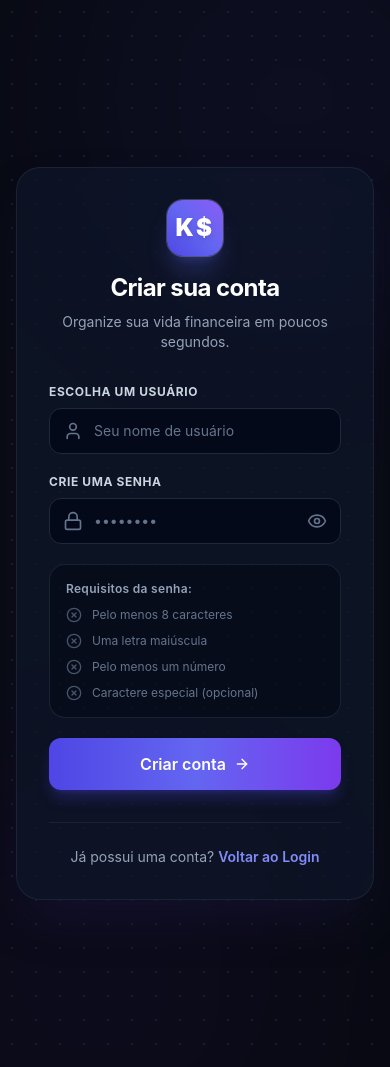
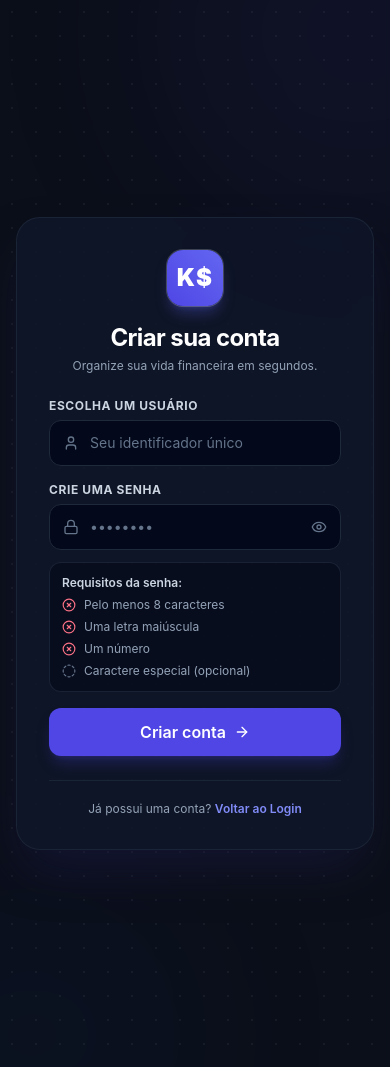
Before and after one commit to klayvertnext/controle-financeiro-python, a Flask app: page /cadastro in a window 390 px wide. Run offline with Flask 3, Linux system fonts and the light colour scheme; some libraries are stand-ins or nearby versions.

Commit message:
polish: refinamento visual sênior nas telas de login e cadastro

```diff
--- a/templates/cadastro.html
+++ b/templates/cadastro.html
@@ -3,7 +3,7 @@
 <head>
   <meta charset="UTF-8">
   <meta name="viewport" content="width=device-width, initial-scale=1.0">
-  <title>Criar Conta - K$ Financeiro</title>
+  <title>Cadastro - K$ Financeiro</title>
 
   <script src="https://cdn.tailwindcss.com"></script>
   <script src="https://unpkg.com/lucide@latest"></script>
@@ -15,23 +15,19 @@
         extend: {
           colors: {
             brand: {
-              50: '#eep2ff',
-              100: '#e0e7ff',
-              400: '#818cf8',
               500: '#6366f1',
               600: '#4f46e5',
-              700: '#4338ca',
             }
           },
           animation: {
-            'fade-in': 'fadeIn 0.25s ease-out forwards',
-            'card-entry': 'cardEntry 0.35s cubic-bezier(0.16, 1, 0.3, 1) forwards',
-            'glow-pulse': 'glowPulse 6s ease-in-out infinite alternate',
+            'fade-in': 'fadeIn 0.3s ease-out forwards',
+            'card-entry': 'cardEntry 0.4s cubic-bezier(0.16, 1, 0.3, 1) forwards',
+            'glow-pulse': 'glowPulse 8s ease-in-out infinite alternate',
           },
           keyframes: {
             fadeIn: { '0%': { opacity: '0' }, '100%': { opacity: '1' } },
-            cardEntry: { '0%': { opacity: '0', transform: 'translateY(16px) scale(0.98)' }, '100%': { opacity: '1', transform: 'translateY(0) scale(1)' } },
-            glowPulse: { '0%': { opacity: '0.25', transform: 'scale(1)' }, '100%': { opacity: '0.45', transform: 'scale(1.08)' } }
+            cardEntry: { '0%': { opacity: '0', transform: 'translateY(12px) scale(0.99)' }, '100%': { opacity: '1', transform: 'translateY(0) scale(1)' } },
+            glowPulse: { '0%': { opacity: '0.2', transform: 'scale(1)' }, '100%': { opacity: '0.4', transform: 'scale(1.06)' } }
           }
         }
       }
@@ -40,123 +36,114 @@
 
   <style>
     body {
-      background-color: #080a11;
-      font-family: -apple-system, BlinkMacSystemFont, "Segoe UI", Roboto, "Helvetica Neue", Arial, sans-serif;
+      background-color: #0b0f19;
+      font-family: -apple-system, BlinkMacSystemFont, "Segoe UI", Roboto, sans-serif;
     }
-    .bg-dots {
-      background-image: radial-gradient(rgba(255, 255, 255, 0.07) 1px, transparent 1px);
+    .bg-grid {
+      background-image: radial-gradient(rgba(255, 255, 255, 0.05) 1px, transparent 1px);
       background-size: 24px 24px;
     }
   </style>
 </head>
-<body class="min-h-screen text-slate-100 flex items-center justify-center p-4 sm:p-6 relative overflow-x-hidden antialiased select-none bg-dots animate-fade-in">
+<body class="min-h-screen text-slate-100 flex items-center justify-center p-4 relative overflow-hidden bg-grid animate-fade-in">
 
   <div class="fixed inset-0 pointer-events-none z-0 overflow-hidden">
-    <div class="absolute -top-32 -right-32 w-[28rem] h-[28rem] bg-indigo-600/20 rounded-full blur-[120px] animate-glow-pulse"></div>
-    <div class="absolute -bottom-32 -left-32 w-[28rem] h-[28rem] bg-violet-600/15 rounded-full blur-[120px] animate-glow-pulse" style="animation-delay: 3s;"></div>
+    <div class="absolute -top-40 -right-40 w-96 h-96 bg-indigo-600/20 rounded-full blur-[100px] animate-glow-pulse"></div>
+    <div class="absolute -bottom-40 -left-40 w-96 h-96 bg-blue-600/15 rounded-full blur-[100px] animate-glow-pulse" style="animation-delay: 4s;"></div>
   </div>
 
-  <main class="w-full max-w-md bg-slate-900/70 backdrop-blur-2xl border border-slate-800/80 rounded-3xl shadow-2xl shadow-indigo-950/40 p-8 sm:p-10 relative z-10 animate-card-entry transition-all duration-300">
+  <main class="w-full max-w-md bg-slate-900/80 backdrop-blur-xl border border-slate-800/80 rounded-3xl shadow-2xl shadow-indigo-950/50 p-8 sm:p-10 relative z-10 animate-card-entry">
 
-    <header class="text-center mb-8">
-      <div class="inline-relative mb-4 group">
-        <div class="inline-flex items-center justify-center w-14 h-14 rounded-2xl bg-gradient-to-tr from-indigo-600 via-indigo-500 to-violet-500 shadow-xl shadow-indigo-500/25 ring-1 ring-white/20 transition-all duration-300 group-hover:scale-105 group-hover:shadow-indigo-500/40">
-          <span class="text-2xl font-black text-white tracking-widest drop-shadow-md">K$</span>
+    <header class="text-center mb-6">
+      <div class="inline-flex items-center justify-center w-14 h-14 rounded-2xl bg-gradient-to-tr from-indigo-600 to-indigo-500 shadow-lg shadow-indigo-500/30 ring-1 ring-white/20 mb-4 transition-transform duration-300 hover:scale-105">
+        <span class="text-2xl font-black text-white tracking-wider">K$</span>
       </div>
-      </div>
-      <h1 class="text-2xl sm:text-3xl font-bold tracking-tight text-white mb-2">Criar sua conta</h1>
-      <p class="text-slate-400 text-sm">Organize sua vida financeira em poucos segundos.</p>
+      <h1 class="text-2xl font-bold tracking-tight text-white mb-1">Criar sua conta</h1>
+      <p class="text-slate-400 text-xs sm:text-sm">Organize sua vida financeira em segundos.</p>
     </header>
 
-    <div id="errorMessage" class="hidden mb-5 p-3.5 bg-rose-500/10 border border-rose-500/30 rounded-xl text-rose-400 text-xs text-center font-medium animate-fade-in"></div>
+    <div id="errorMessage" class="hidden mb-4 p-3.5 bg-rose-500/10 border border-rose-500/30 rounded-xl text-rose-400 text-xs text-center font-medium animate-fade-in"></div>
 
-    <form id="registerForm" class="space-y-5">
+    <form id="cadastroForm" class="space-y-4">
 
-      <div class="space-y-2">
-        <label for="username" class="block text-xs uppercase font-bold text-slate-300 tracking-wider">Escolha um Usuário</label>
+      <div>
+        <label for="username" class="block text-xs uppercase font-bold text-slate-300 tracking-wider mb-1.5">Escolha um usuário</label>
         <div class="relative group">
-          <div class="absolute inset-y-0 left-0 pl-3.5 flex items-center pointer-events-none text-slate-500 group-focus-within:text-indigo-400 transition-colors duration-200">
-            <i data-lucide="user" class="w-5 h-5"></i>
+          <div class="absolute inset-y-0 left-0 pl-3.5 flex items-center pointer-events-none text-slate-500 group-focus-within:text-indigo-400 transition-colors">
+            <i data-lucide="user" class="w-4 h-4"></i>
           </div>
           <input
             type="text"
             id="username"
-            name="username"
             required
             autocomplete="username"
-            placeholder="Seu nome de usuário"
-            class="w-full pl-11 pr-4 py-3 bg-slate-950/70 border border-slate-800 rounded-xl text-slate-100 placeholder-slate-500 focus:outline-none focus:border-indigo-500 focus:ring-2 focus:ring-indigo-500/25 transition-all duration-200 text-sm hover:border-slate-700"
+            placeholder="Seu identificador único"
+            class="w-full pl-10 pr-4 py-3 bg-slate-950/80 border border-slate-800 hover:border-slate-700 rounded-xl text-slate-100 placeholder-slate-500 focus:outline-none focus:border-indigo-500 focus:ring-2 focus:ring-indigo-500/20 transition-all text-sm"
           >
         </div>
       </div>
 
-      <div class="space-y-2">
-        <label for="password" class="block text-xs uppercase font-bold text-slate-300 tracking-wider">Crie uma Senha</label>
+      <div>
+        <label for="password" class="block text-xs uppercase font-bold text-slate-300 tracking-wider mb-1.5">Crie uma senha</label>
         <div class="relative group">
-          <div class="absolute inset-y-0 left-0 pl-3.5 flex items-center pointer-events-none text-slate-500 group-focus-within:text-indigo-400 transition-colors duration-200">
-            <i data-lucide="lock" class="w-5 h-5"></i>
+          <div class="absolute inset-y-0 left-0 pl-3.5 flex items-center pointer-events-none text-slate-500 group-focus-within:text-indigo-400 transition-colors">
+            <i data-lucide="lock" class="w-4 h-4"></i>
           </div>
           <input
             type="password"
             id="password"
-            name="password"
             required
             autocomplete="new-password"
             placeholder="••••••••"
-            class="w-full pl-11 pr-11 py-3 bg-slate-950/70 border border-slate-800 rounded-xl text-slate-100 placeholder-slate-500 focus:outline-none focus:border-indigo-500 focus:ring-2 focus:ring-indigo-500/25 transition-all duration-200 text-sm hover:border-slate-700"
+            class="w-full pl-10 pr-10 py-3 bg-slate-950/80 border border-slate-800 hover:border-slate-700 rounded-xl text-slate-100 placeholder-slate-500 focus:outline-none focus:border-indigo-500 focus:ring-2 focus:ring-indigo-500/20 transition-all text-sm"
           >
           <button
             type="button"
             id="togglePassword"
             tabindex="-1"
-            class="absolute inset-y-0 right-0 pr-3.5 flex items-center text-slate-500 hover:text-slate-300 focus:outline-none transition-colors duration-200"
-            aria-label="Mostrar ou ocultar senha"
+            class="absolute inset-y-0 right-0 pr-3.5 flex items-center text-slate-500 hover:text-slate-300 transition-colors"
           >
-            <i data-lucide="eye" id="eyeIcon" class="w-5 h-5"></i>
+            <i data-lucide="eye" id="eyeIcon" class="w-4 h-4"></i>
           </button>
         </div>
-      </div>
 
-      <div class="bg-slate-950/50 border border-slate-800/80 rounded-2xl p-4 space-y-2.5">
-        <p class="text-xs font-semibold text-slate-400 tracking-wide mb-1">Requisitos da senha:</p>
-
-        <div id="req-length" class="flex items-center space-x-2.5 text-xs text-slate-500 transition-all duration-200">
-          <i data-lucide="x-circle" class="w-4 h-4 text-slate-600 status-icon"></i>
+        <div id="passwordRequirements" class="mt-3 p-3 bg-slate-950/50 border border-slate-800/80 rounded-xl space-y-1.5 text-xs text-slate-400">
+          <p class="font-semibold text-slate-300 mb-1">Requisitos da senha:</p>
+          <div id="req-length" class="flex items-center space-x-2 transition-colors">
+            <i data-lucide="x-circle" class="w-3.5 h-3.5 text-rose-400 icon-status"></i>
             <span>Pelo menos 8 caracteres</span>
           </div>
-
-        <div id="req-uppercase" class="flex items-center space-x-2.5 text-xs text-slate-500 transition-all duration-200">
-          <i data-lucide="x-circle" class="w-4 h-4 text-slate-600 status-icon"></i>
+          <div id="req-upper" class="flex items-center space-x-2 transition-colors">
+            <i data-lucide="x-circle" class="w-3.5 h-3.5 text-rose-400 icon-status"></i>
             <span>Uma letra maiúscula</span>
           </div>
-
-        <div id="req-number" class="flex items-center space-x-2.5 text-xs text-slate-500 transition-all duration-200">
-          <i data-lucide="x-circle" class="w-4 h-4 text-slate-600 status-icon"></i>
-          <span>Pelo menos um número</span>
+          <div id="req-number" class="flex items-center space-x-2 transition-colors">
+            <i data-lucide="x-circle" class="w-3.5 h-3.5 text-rose-400 icon-status"></i>
+            <span>Um número</span>
           </div>
-
-        <div id="req-special" class="flex items-center space-x-2.5 text-xs text-slate-500 transition-all duration-200">
-          <i data-lucide="x-circle" class="w-4 h-4 text-slate-600 status-icon"></i>
+          <div id="req-special" class="flex items-center space-x-2 transition-colors">
+            <i data-lucide="circle-dashed" class="w-3.5 h-3.5 text-slate-500 icon-status"></i>
             <span>Caractere especial (opcional)</span>
+          </div>
         </div>
       </div>
 
       <button
         type="submit"
         id="submitBtn"
-        class="w-full mt-2 py-3.5 px-4 bg-gradient-to-r from-indigo-600 via-indigo-500 to-violet-600 hover:from-indigo-500 hover:to-violet-500 text-white font-semibold rounded-xl shadow-lg shadow-indigo-600/30 hover:shadow-indigo-600/40 transition-all duration-200 active:scale-[0.98] focus:outline-none focus:ring-2 focus:ring-indigo-400 focus:ring-offset-2 focus:ring-offset-slate-900 flex items-center justify-center space-x-2 disabled:opacity-75 disabled:cursor-not-allowed group"
+        class="w-full mt-2 py-3 px-4 bg-indigo-600 hover:bg-indigo-500 text-white font-semibold rounded-xl shadow-lg shadow-indigo-600/25 transition-all duration-200 active:scale-[0.98] focus:outline-none focus:ring-2 focus:ring-indigo-400 flex items-center justify-center space-x-2 disabled:opacity-75 disabled:cursor-not-allowed group"
       >
         <span id="btnText">Criar conta</span>
         <i data-lucide="arrow-right" id="btnIcon" class="w-4 h-4 transition-transform duration-200 group-hover:translate-x-1"></i>
-        <div id="btnSpinner" class="hidden w-5 h-5 border-2 border-white/30 border-t-white rounded-full animate-spin"></div>
+        <div id="btnSpinner" class="hidden w-4 h-4 border-2 border-white/30 border-t-white rounded-full animate-spin"></div>
       </button>
 
     </form>
 
-    <footer class="mt-8 pt-6 border-t border-slate-800/80 text-center">
-      <p class="text-sm text-slate-400">
+    <footer class="mt-6 pt-5 border-t border-slate-800/80 text-center">
+      <p class="text-xs sm:text-sm text-slate-400">
         Já possui uma conta?
-        <a href="/login" class="font-semibold text-indigo-400 hover:text-indigo-300 transition-colors duration-200 underline-offset-4 hover:underline">
+        <a href="/login" class="font-semibold text-indigo-400 hover:text-indigo-300 transition-colors underline-offset-4 hover:underline">
           Voltar ao Login
         </a>
       </p>
@@ -167,7 +154,7 @@
   <script>
     lucide.createIcons();
 
-    // Toggle Mostrar/Ocultar Senha
+    // Toggle de Senha
     const togglePassword = document.getElementById('togglePassword');
     const passwordInput = document.getElementById('password');
     const eyeIcon = document.getElementById('eyeIcon');
@@ -181,38 +168,47 @@
 
     // Validação Dinâmica da Senha
     const reqLength = document.getElementById('req-length');
-    const reqUppercase = document.getElementById('req-uppercase');
+    const reqUpper = document.getElementById('req-upper');
     const reqNumber = document.getElementById('req-number');
     const reqSpecial = document.getElementById('req-special');
 
-    function updateRequirement(element, isValid) {
-      const icon = element.querySelector('.status-icon');
+    function updateRequirement(el, isValid, isOptional = false) {
+      const icon = el.querySelector('i');
       if (isValid) {
-        element.classList.remove('text-slate-500');
-        element.classList.add('text-emerald-400', 'font-medium');
+        el.classList.remove('text-slate-400', 'text-rose-400');
+        el.classList.add('text-emerald-400', 'font-medium');
         icon.setAttribute('data-lucide', 'check-circle-2');
-        icon.classList.remove('text-slate-600');
-        icon.classList.add('text-emerald-400');
+        icon.className = "w-3.5 h-3.5 text-emerald-400 icon-status";
       } else {
-        element.classList.remove('text-emerald-400', 'font-medium');
-        element.classList.add('text-slate-500');
+        el.classList.remove('text-emerald-400', 'font-medium');
+        if (isOptional) {
+          el.classList.add('text-slate-400');
+          icon.setAttribute('data-lucide', 'circle-dashed');
+          icon.className = "w-3.5 h-3.5 text-slate-500 icon-status";
+        } else {
+          el.classList.add('text-slate-400');
           icon.setAttribute('data-lucide', 'x-circle');
-        icon.classList.remove('text-emerald-400');
-        icon.classList.add('text-slate-600');
+          icon.className = "w-3.5 h-3.5 text-rose-400 icon-status";
+        }
       }
       lucide.createIcons();
     }
 
     passwordInput.addEventListener('input', (e) => {
       const val = e.target.value;
-      updateRequirement(reqLength, val.length >= 8);
-      updateRequirement(reqUppercase, /[A-Z]/.test(val));
-      updateRequirement(reqNumber, /[0-9]/.test(val));
-      updateRequirement(reqSpecial, /[^A-Za-z0-9]/.test(val));
+      const hasLength = val.length >= 8;
+      const hasUpper = /[A-Z]/.test(val);
+      const hasNumber = /[0-9]/.test(val);
+      const hasSpecial = /[^A-Za-z0-9]/.test(val);
+
+      updateRequirement(reqLength, hasLength);
+      updateRequirement(reqUpper, hasUpper);
+      updateRequirement(reqNumber, hasNumber);
+      updateRequirement(reqSpecial, hasSpecial, val.length === 0);
     });
 
-    // Envio com chaves 'usuario' e 'senha' para casar com o Python
-    const form = document.getElementById('registerForm');
+    // Submissão do Formulário
+    const form = document.getElementById('cadastroForm');
     const submitBtn = document.getElementById('submitBtn');
     const btnText = document.getElementById('btnText');
     const btnIcon = document.getElementById('btnIcon');
@@ -222,47 +218,50 @@
     form.addEventListener('submit', async (e) => {
       e.preventDefault();
 
+      const passVal = passwordInput.value;
+      if (passVal.length < 8 || !/[A-Z]/.test(passVal) || !/[0-9]/.test(passVal)) {
+        errorMessage.textContent = 'A senha não atende aos requisitos mínimos de segurança.';
+        errorMessage.classList.remove('hidden');
+        return;
+      }
+
       errorMessage.classList.add('hidden');
       submitBtn.disabled = true;
       btnText.textContent = "Criando conta...";
       if (btnIcon) btnIcon.classList.add('hidden');
       btnSpinner.classList.remove('hidden');
 
-      const usuarioVal = document.getElementById('username').value.trim();
-      const senhaVal = passwordInput.value;
+      const userVal = document.getElementById('username').value.trim();
 
       try {
         const response = await fetch('/cadastro', {
           method: 'POST',
-          headers: {
-            'Content-Type': 'application/json'
-          },
-          body: JSON.stringify({ usuario: usuarioVal, senha: senhaVal })
+          headers: { 'Content-Type': 'application/json' },
+          body: JSON.stringify({ usuario: userVal, senha: passVal })
         });
 
         const data = await response.json();
 
         if (response.ok && data.status === 'sucesso') {
-          window.location.href = '/login';
+          window.location.href = data.redirect || '/dashboard';
         } else {
-          errorMessage.textContent = data.mensagem || 'Erro ao criar conta. Tente outro usuário.';
+          errorMessage.textContent = data.mensagem || 'Erro ao criar conta.';
           errorMessage.classList.remove('hidden');
+          resetButton();
+        }
+      } catch (err) {
+        errorMessage.textContent = 'Erro de conexão com o servidor. Tente novamente.';
+        errorMessage.classList.remove('hidden');
+        resetButton();
+      }
+    });
 
+    function resetButton() {
       submitBtn.disabled = false;
       btnText.textContent = "Criar conta";
       if (btnIcon) btnIcon.classList.remove('hidden');
       btnSpinner.classList.add('hidden');
     }
-      } catch (err) {
-        errorMessage.textContent = 'Erro ao se conectar com o servidor.';
-        errorMessage.classList.remove('hidden');
-
-        submitBtn.disabled = false;
-        btnText.textContent = "Criar conta";
-        if (btnIcon) btnIcon.classList.remove('hidden');
-        btnSpinner.classList.add('hidden');
-      }
-    });
   </script>
 </body>
 </html>
```
Also changed, not shown: templates/login.html (+159 -28 lines). Lines whose indentation alone changed are shown as unchanged.
